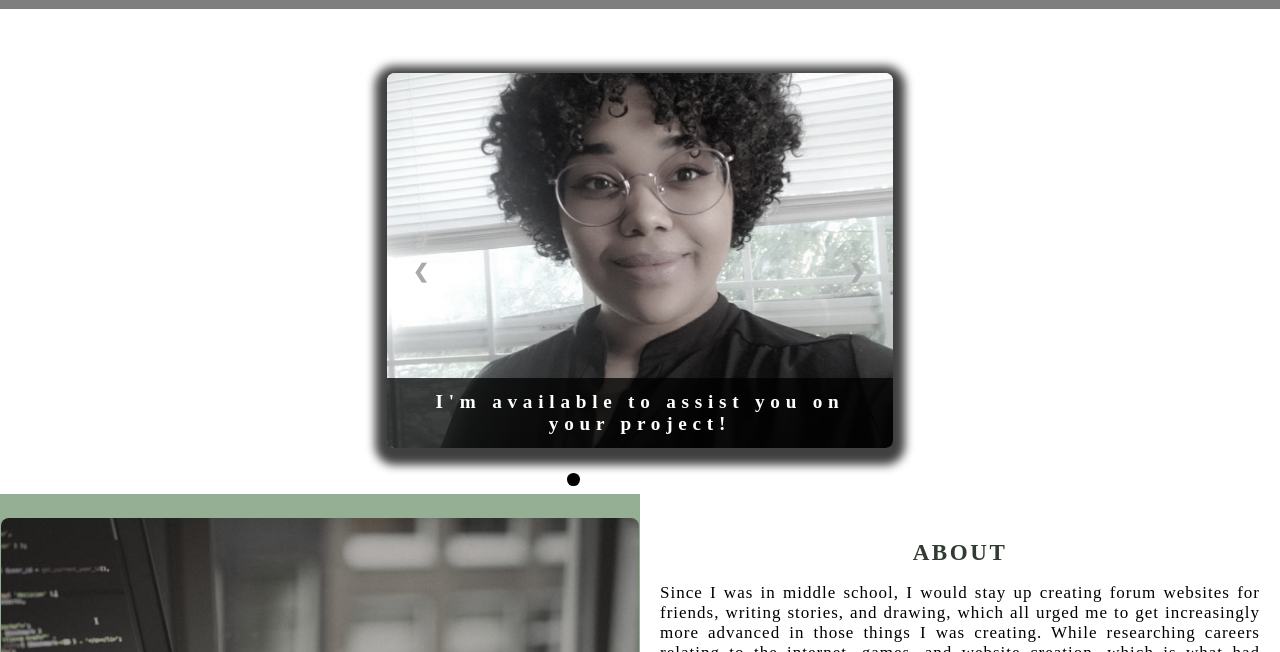
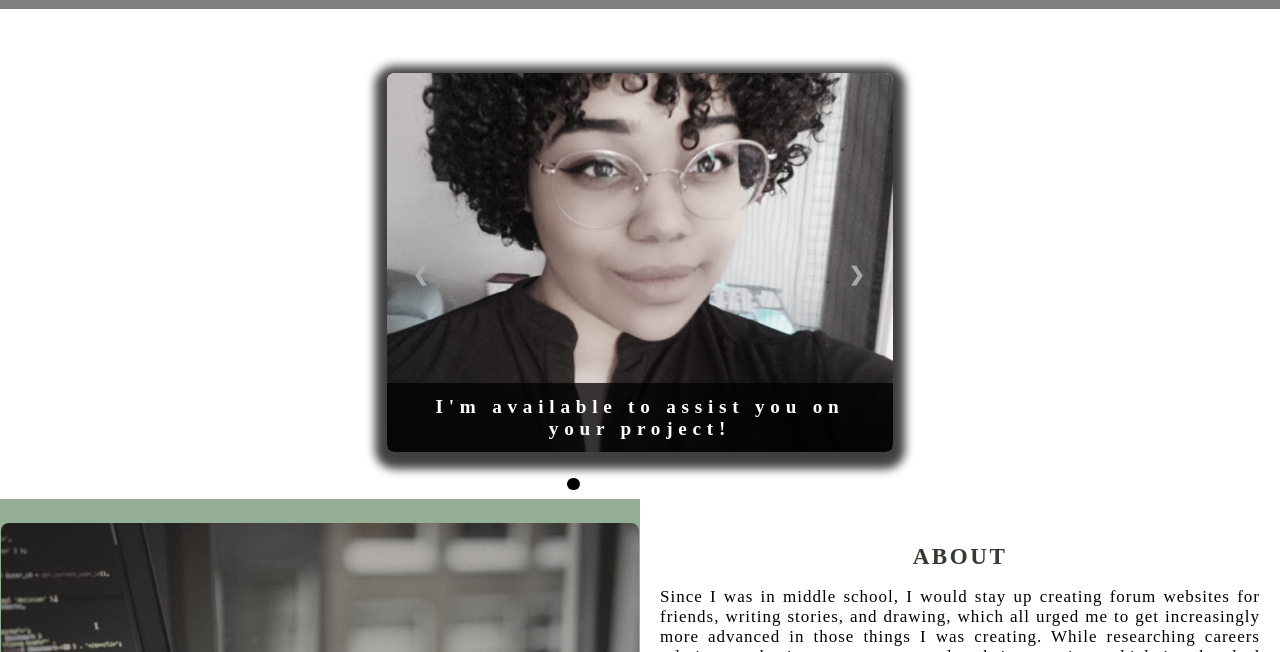
Before and after one commit to MamaD33R/MamaD33R.github.io, a plain HTML site: page index.html in a window 1280 px wide. Shown: the part 822-1474 px from the top of the page. Drawn offline with Linux system fonts and the light colour scheme.

Commit message:
Okay last update!
Updated picture, new links, additional details fixed

```diff
--- a/index.html
+++ b/index.html
@@ -56,7 +56,7 @@
                 <div id="Slideshow_Container">
                     <!-- Slide 1 of 6 -->
                     <div class="mySlides fade">
-                        <img class="Slideshow_Images" src="./Img/20210823_183536.jpg" alt="Picture of me">
+                        <img class="Slideshow_Images" src="./Img/20210823_184714.jpg" alt="Picture of me">
                         <div class="text"> I'm available to assist you on your project!</div>
                     </div>
                     <!-- Slide 2 of 6 -->
```
Also changed, not shown: Img/20210823_183536.jpg (deleted), Img/20210823_184714.jpg (added).
